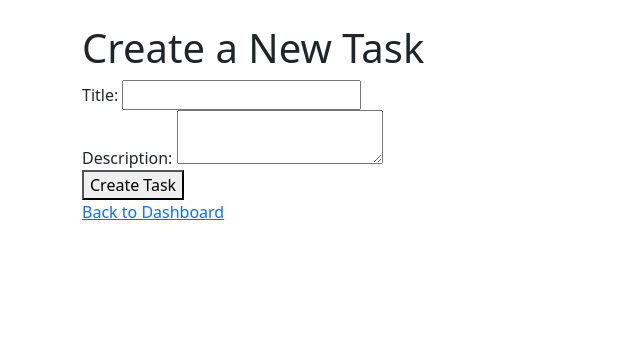
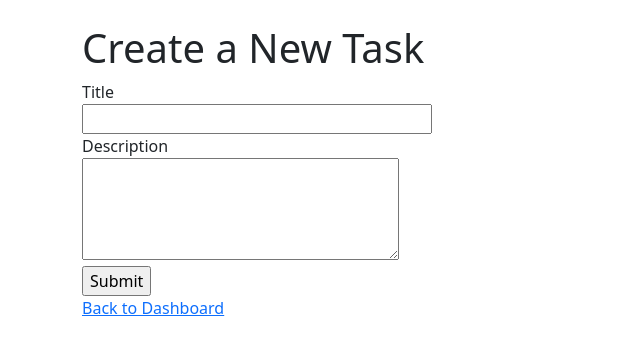
Before and after one commit to davidodediran/User-Authentication-and-Task-Management, a Python web app: template flask_app/app/templates/create_task.html in a window 1280 px wide. Shown: the part 56-411 px from the top of the page, without its empty margins (0-640 px from the left). Run offline with Jinja, Linux system fonts and the light colour scheme; the template is opened without the code that fills it, so the values that code supplies are empty, except form fields; form fields are guessed from the names that the template uses.

Commit message:
create_task.html updated

```diff
--- a/flask_app/app/templates/create_task.html
+++ b/flask_app/app/templates/create_task.html
@@ -2,13 +2,24 @@
 {% block content %}
 <h1>Create a New Task</h1>
 <form method="POST">
-    <label for="title">Title:</label>
-    <input type="text" id="title" name="title" required>
-    <br>
-    <label for="description">Description:</label>
-    <textarea id="description" name="description"></textarea>
-    <br>
-    <button type="submit">Create Task</button>
+    {{ form.hidden_tag() }}
+    <div>
+        {{ form.title.label }}<br>
+        {{ form.title(size=32) }}<br>
+        {% for error in form.title.errors %}
+            <span style="color: red;">{{ error }}</span><br>
+        {% endfor %}
+    </div>
+    <div>
+        {{ form.description.label }}<br>
+        {{ form.description(rows=4, cols=32) }}<br>
+        {% for error in form.description.errors %}
+            <span style="color: red;">{{ error }}</span><br>
+        {% endfor %}
+    </div>
+    <div>
+        {{ form.submit() }}
+    </div>
 </form>
 <a href="{{ url_for('task_routes.dashboard') }}">Back to Dashboard</a>
 {% endblock %}
```
